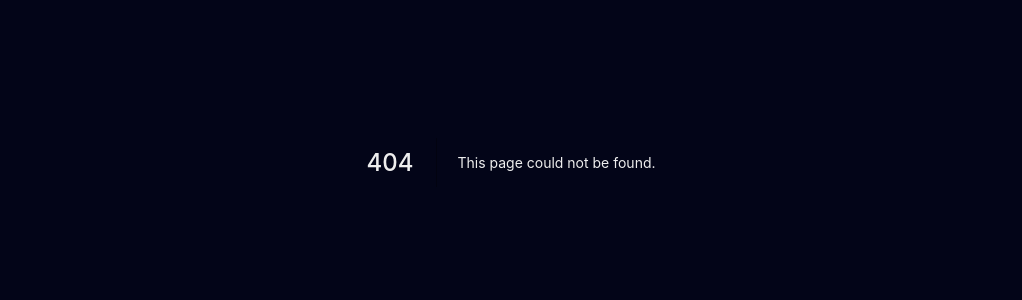
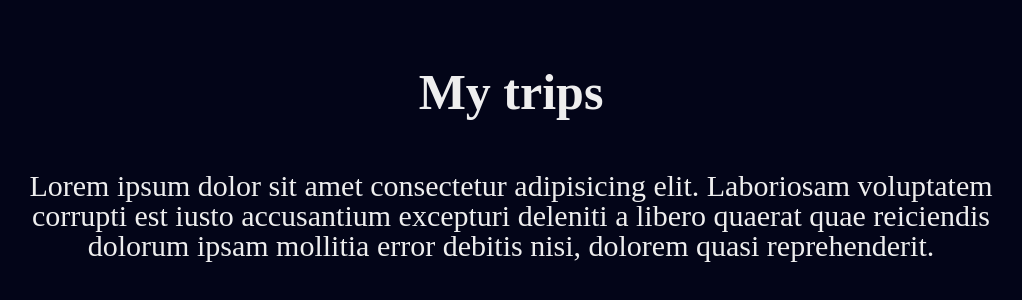
Before and after one commit to rabbittrix/my-trips, a Next.js app: page /about in a window 1280 px wide. Before the commit this address had no page. Shown: the part 238-538 px from the top of the page, without its empty margins (129-1151 px from the left). Built offline with nearby package versions, Linux system fonts and the light colour scheme.

Commit message:
Create page about

```diff
--- /dev/null
+++ b/src/pages/about.tsx
@@ -0,0 +1,5 @@
+import AboutTemplate from 'templates/About'
+
+const About = () => <AboutTemplate />
+
+export default About
--- /dev/null
+++ b/src/templates/About/index.tsx
@@ -0,0 +1,25 @@
+import { CloseOutline } from '@styled-icons/evaicons-outline/CloseOutline'
+import LinkWrapper from 'components/LinkWrapper'
+
+import * as S from './styles'
+
+const AboutTemplate = () => (
+  <S.Content>
+    <LinkWrapper href="/">
+      <CloseOutline size={32} arial-label="Close" />
+    </LinkWrapper>
+
+    <S.Heading>My trips</S.Heading>
+
+    <S.Body>
+      <p>
+        Lorem ipsum dolor sit amet consectetur adipisicing elit. Laboriosam
+        voluptatem corrupti est iusto accusantium excepturi deleniti a libero
+        quaerat quae reiciendis dolorum ipsam mollitia error debitis nisi,
+        dolorem quasi reprehenderit.
+      </p>
+    </S.Body>
+  </S.Content>
+)
+
+export default AboutTemplate
--- /dev/null
+++ b/src/templates/About/styles.ts
@@ -0,0 +1,26 @@
+import styled from 'styled-components'
+
+export const Content = styled.section`
+  text-align: center;
+  display: flex;
+  align-items: center;
+  justify-content: center;
+  flex-direction: column;
+  height: 100vh;
+  max-width: var(--container);
+  margin: auto;
+`
+
+export const Heading = styled.h1`
+  font-size: var(--large);
+  margin-bottom: var(--large);
+`
+
+export const Body = styled.div`
+  // serve para estilos do body
+  // p, a, ul, li, blockquote
+  p {
+    font-size: var(--medium);
+    line-height: var(--medium);
+  }
+`
```
Also changed, not shown: src/pages/index.tsx (+10 -1 lines).
